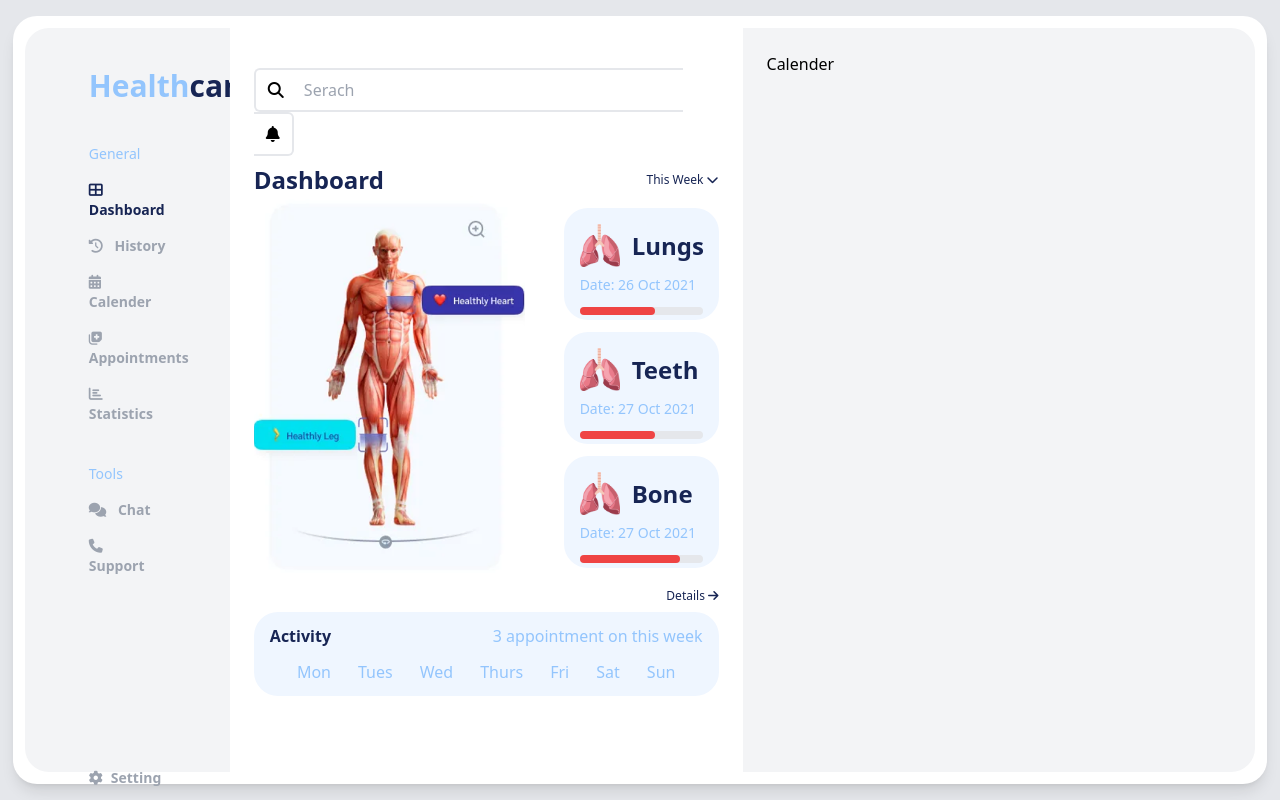
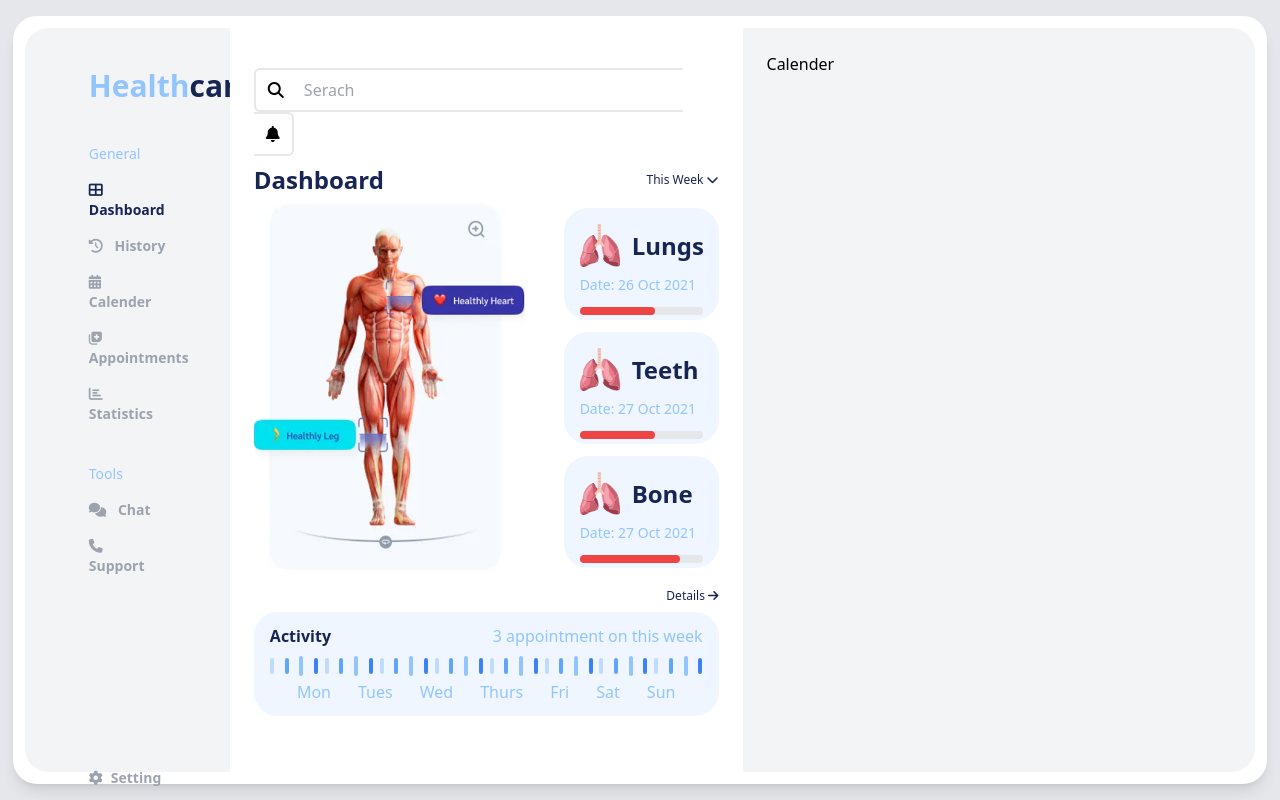
Before and after one commit to shubham-sharma-account/fit-peo-app, a React (Create React App) app: page / in a window 1280 px wide. Built offline with nearby package versions, Linux system fonts and the light colour scheme.

Commit message:
Activity chart done

```diff
--- a/src/ActivityBar.js
+++ b/src/ActivityBar.js
@@ -1,14 +1,26 @@
 import React from "react";
 
-const ActivityBar = ({data}) => {
-    console.log("h1, h2, h3, h4  ", data.h4);
+const ActivityBar = ({ data }) => {
+  console.log("h1, h2, h3, h4  ", data.h4);
 
   return (
     <div className="flex justify-between items-center w-12">
-      <div className={`w-1 bg-blue-200 h-${data.h1} rounded-full`}></div>
-      <div className={`w-1 bg-blue-400 h-${data.h2} rounded-full`}></div>
-      <div className={`w-1 bg-blue-300 h-${data.h3} rounded-full`}></div>
-      <div className={`w-1 bg-blue-500 h-${data.h4} rounded-full`}></div>
+      <div
+        className="w-1 bg-blue-200 rounded-full"
+        style={{ height: `${data.h1}px` }}
+      ></div>
+      <div
+        className="w-1 bg-blue-400 rounded-full"
+        style={{ height: `${data.h2}px` }}
+      ></div>
+      <div
+        className="w-1 bg-blue-300 rounded-full"
+        style={{ height: `${data.h3}px` }}
+      ></div>
+      <div
+        className="w-1 bg-blue-500 rounded-full"
+        style={{ height: `${data.h4}px` }}
+      ></div>
     </div>
   );
 };
```
